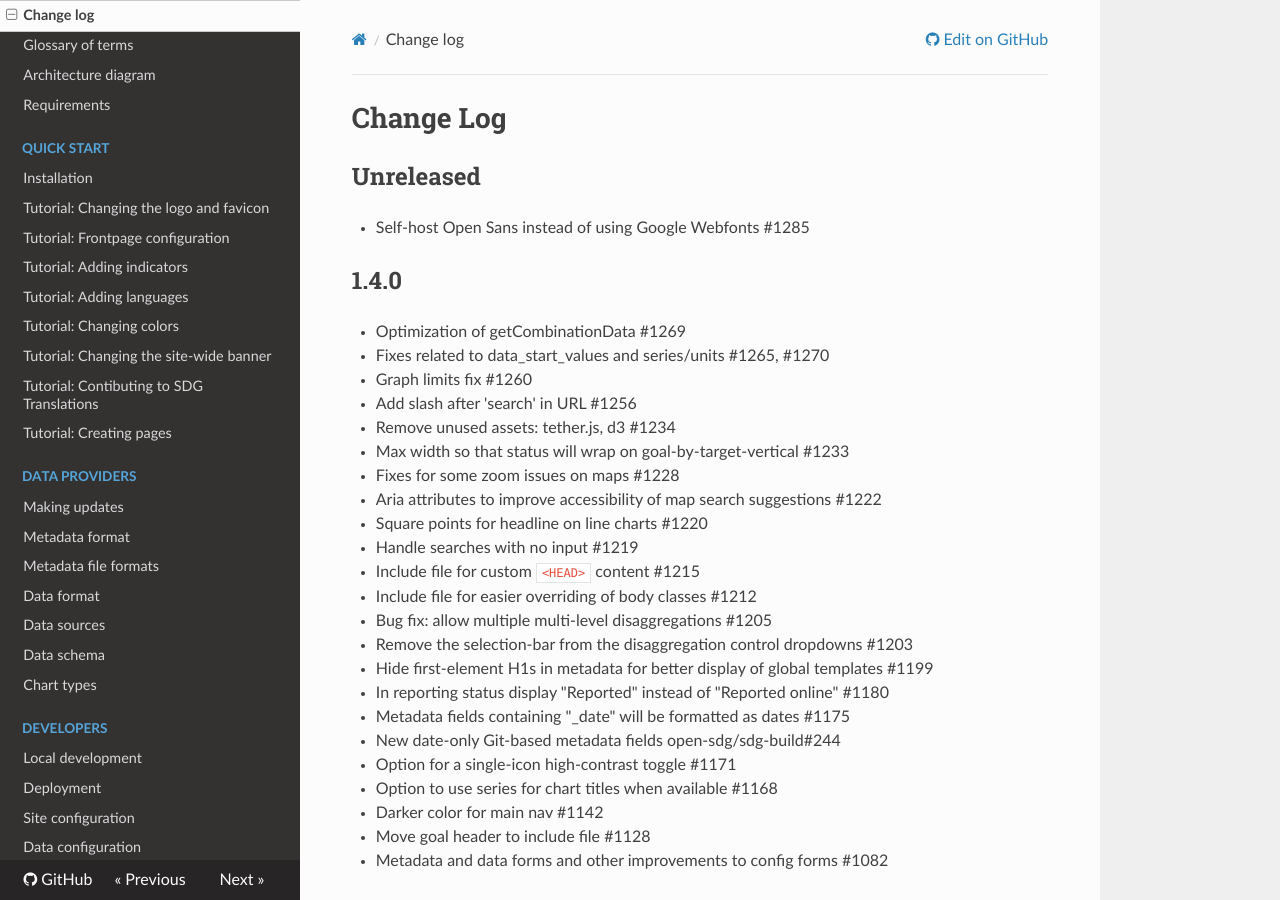
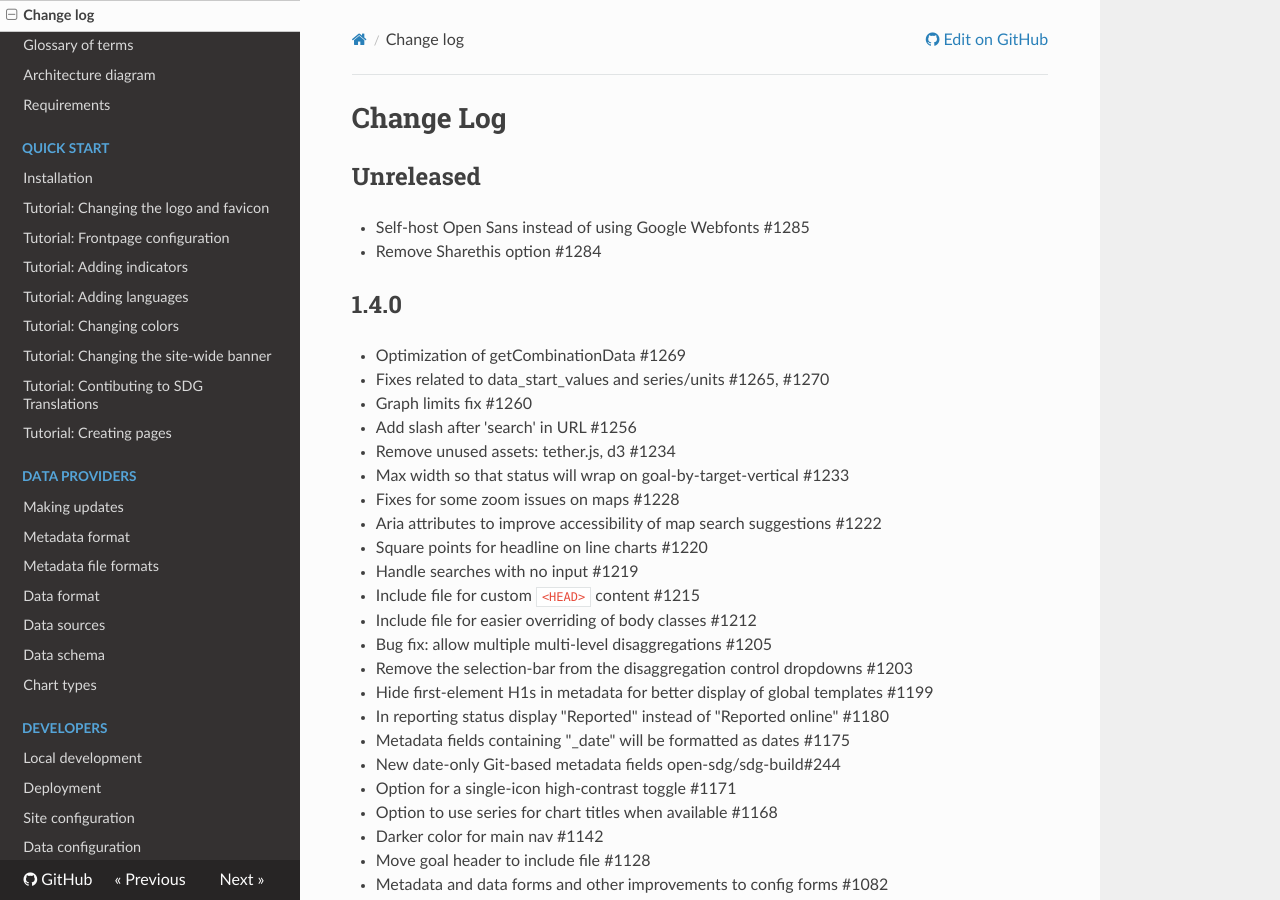
Before and after one commit to open-sdg/open-sdg, an MkDocs documentation site: the page built from docs/changelog.md, in a window 1280 px wide and 900 px high. Built offline with MkDocs 1.6.1, drawn with Linux system fonts in a browser that asks for light colours; nearby versions of some CDN libraries; old or Windows-style settings are respelled for this version of MkDocs.

Commit message:
Changelog entry

```diff
--- a/docs/changelog.md
+++ b/docs/changelog.md
@@ -3,6 +3,7 @@
 ## Unreleased
 
 * Self-host Open Sans instead of using Google Webfonts #1285
+* Remove Sharethis option #1284
 
 ## 1.4.0
 
```
